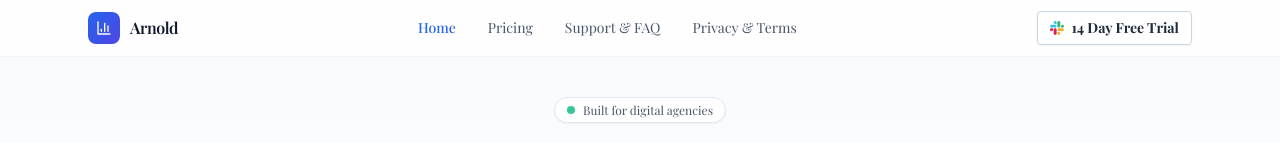
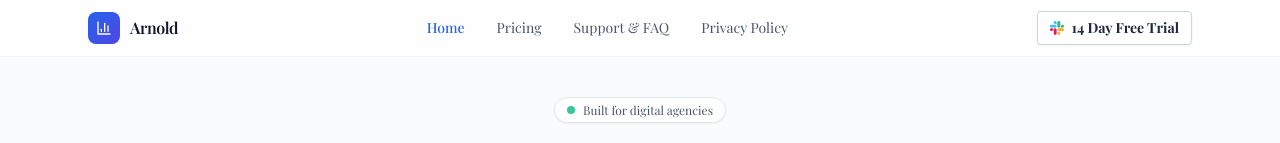
Before and after one commit to McGovs/arnold-the-analyst-frontend-v2-markdown, a React (Vite) app: page / in a window 1280 px wide. Shown: the top 143 px of the page. Built offline with nearby package versions, Linux system fonts and the light colour scheme; a web font is replaced by a local one.

Commit message:
Update App.tsx

```diff
--- a/src/App.tsx
+++ b/src/App.tsx
@@ -19,7 +19,6 @@ function PageWrapper({ children }: { children: React.ReactNode }) {
 
   const toggleMenu = () => setIsMenuOpen(!isMenuOpen);
 
-  // Helper to highlight active link
   const isActive = (path: string) => location.pathname === path;
 
   return (
@@ -36,11 +35,11 @@ function PageWrapper({ children }: { children: React.ReactNode }) {
         className="min-h-screen bg-slate-50 flex flex-col"
         style={{ fontFamily: "'Playfair Display', serif" }}
       >
-        {/* GLOBAL NAV BAR - Styled to match Pricing.tsx exactly */}
+        {/* GLOBAL NAV BAR */}
         <nav className="fixed top-0 left-0 right-0 bg-white/80 backdrop-blur-md border-b border-slate-100 z-50">
           <div className="max-w-6xl mx-auto px-6">
             <div className="flex items-center justify-between h-14">
-              {/* Logo Section */}
+              {/* Logo */}
               <button
                 onClick={() => {
                   navigate('/');
@@ -54,31 +53,39 @@ function PageWrapper({ children }: { children: React.ReactNode }) {
                 <span className="font-semibold text-slate-900 tracking-tight">Arnold</span>
               </button>
 
-              {/* Desktop Links - Matches Pricing.tsx style */}
+              {/* Desktop Links */}
               <div className="hidden md:flex items-center gap-8">
                 <button
                   onClick={() => navigate('/')}
-                  className={`text-sm transition-colors ${isActive('/') ? 'font-medium text-blue-600' : 'text-slate-600 hover:text-slate-900'}`}
+                  className={`text-sm transition-colors ${
+                    isActive('/') ? 'font-medium text-blue-600' : 'text-slate-600 hover:text-slate-900'
+                  }`}
                 >
                   Home
                 </button>
                 <button
                   onClick={() => navigate('/pricing')}
-                  className={`text-sm transition-colors ${isActive('/pricing') ? 'font-medium text-blue-600' : 'text-slate-600 hover:text-slate-900'}`}
+                  className={`text-sm transition-colors ${
+                    isActive('/pricing') ? 'font-medium text-blue-600' : 'text-slate-600 hover:text-slate-900'
+                  }`}
                 >
                   Pricing
                 </button>
                 <button
                   onClick={() => navigate('/support')}
-                  className={`text-sm transition-colors ${isActive('/support') ? 'font-medium text-blue-600' : 'text-slate-600 hover:text-slate-900'}`}
+                  className={`text-sm transition-colors ${
+                    isActive('/support') ? 'font-medium text-blue-600' : 'text-slate-600 hover:text-slate-900'
+                  }`}
                 >
                   Support & FAQ
                 </button>
                 <button
                   onClick={() => navigate('/privacy-terms')}
-                  className={`text-sm transition-colors ${isActive('/privacy-terms') ? 'font-medium text-blue-600' : 'text-slate-600 hover:text-slate-900'}`}
+                  className={`text-sm transition-colors ${
+                    isActive('/privacy-terms') ? 'font-medium text-blue-600' : 'text-slate-600 hover:text-slate-900'
+                  }`}
                 >
-                  Privacy & Terms
+                  Privacy Policy
                 </button>
               </div>
 
@@ -87,7 +94,7 @@ function PageWrapper({ children }: { children: React.ReactNode }) {
                 <SlackInstallButton className="inline-flex items-center gap-2 bg-white text-slate-800 px-3 py-1.5 rounded border border-slate-300 text-sm font-bold hover:bg-slate-50 transition-colors shadow-sm" />
               </div>
 
-              {/* Mobile Burger Menu Button */}
+              {/* Mobile Menu Button */}
               <div className="md:hidden flex items-center">
                 <button
                   onClick={toggleMenu}
@@ -100,7 +107,7 @@ function PageWrapper({ children }: { children: React.ReactNode }) {
             </div>
           </div>
 
-          {/* Mobile Menu Overlay */}
+          {/* Mobile Menu */}
           {isMenuOpen && (
             <div className="md:hidden bg-white border-b border-slate-100 px-6 py-4 space-y-4 shadow-lg animate-in slide-in-from-top duration-200">
               <Link to="/" className="block text-base text-slate-700 font-medium" onClick={() => setIsMenuOpen(false)}>
@@ -113,7 +120,7 @@ function PageWrapper({ children }: { children: React.ReactNode }) {
                 Support & FAQ
               </Link>
               <Link to="/privacy-terms" className="block text-base text-slate-700 font-medium" onClick={() => setIsMenuOpen(false)}>
-                Privacy & Terms
+                Privacy Policy
               </Link>
               <div className="pt-2 border-t border-slate-50">
                 <SlackInstallButton className="w-full flex items-center justify-center gap-2 bg-slate-900 text-white px-4 py-3 rounded-lg text-sm font-bold hover:bg-slate-800 transition-colors" />
@@ -122,16 +129,13 @@ function PageWrapper({ children }: { children: React.ReactNode }) {
           )}
         </nav>
 
-        {/* Dynamic Page Content */}
-        <div className="flex-grow">
-          {children}
-        </div>
+        {/* Page Content */}
+        <div className="flex-grow">{children}</div>
       </div>
     </>
   );
 }
 
-// Ensure every page is wrapped for consistency
 function WrappedHomepage() { return <PageWrapper><Homepage /></PageWrapper>; }
 function WrappedPricing() { return <PageWrapper><Pricing /></PageWrapper>; }
 function DemoPage() { return <PageWrapper><ChatInterface /></PageWrapper>; }
```
